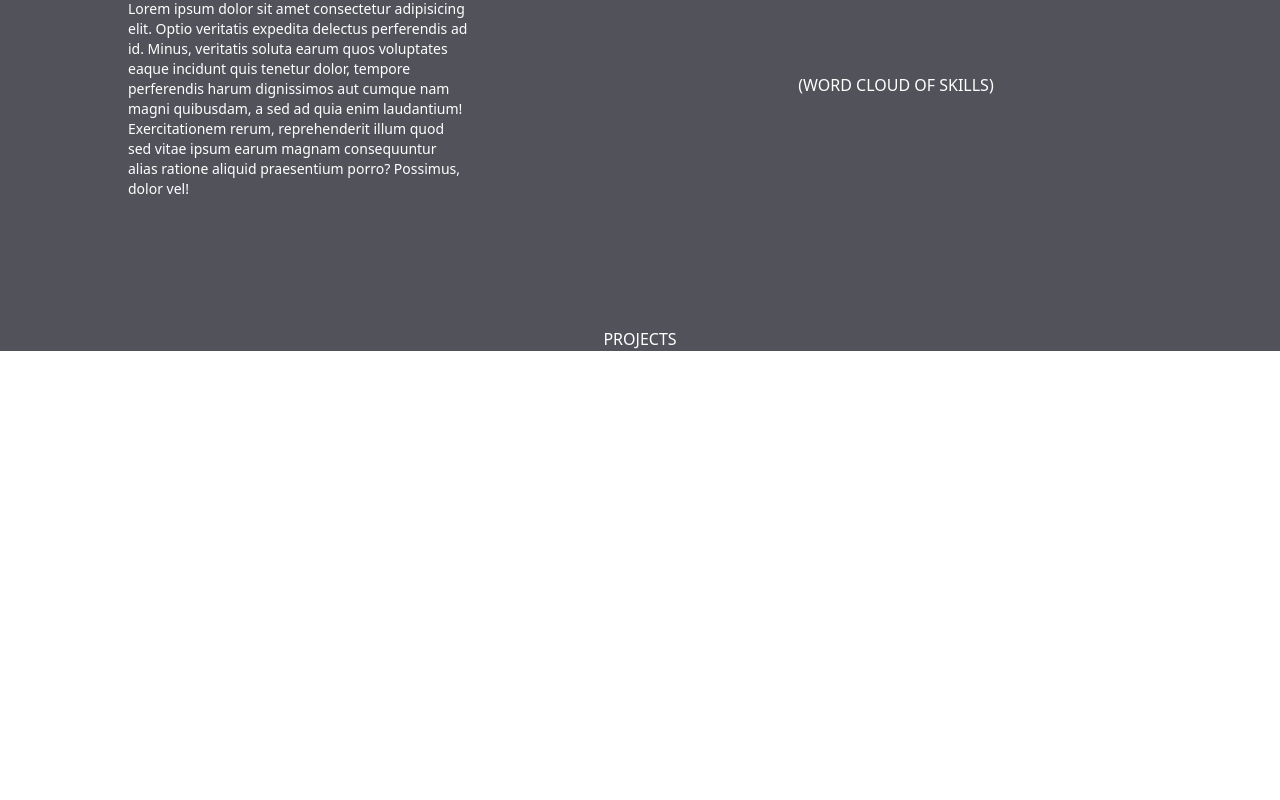
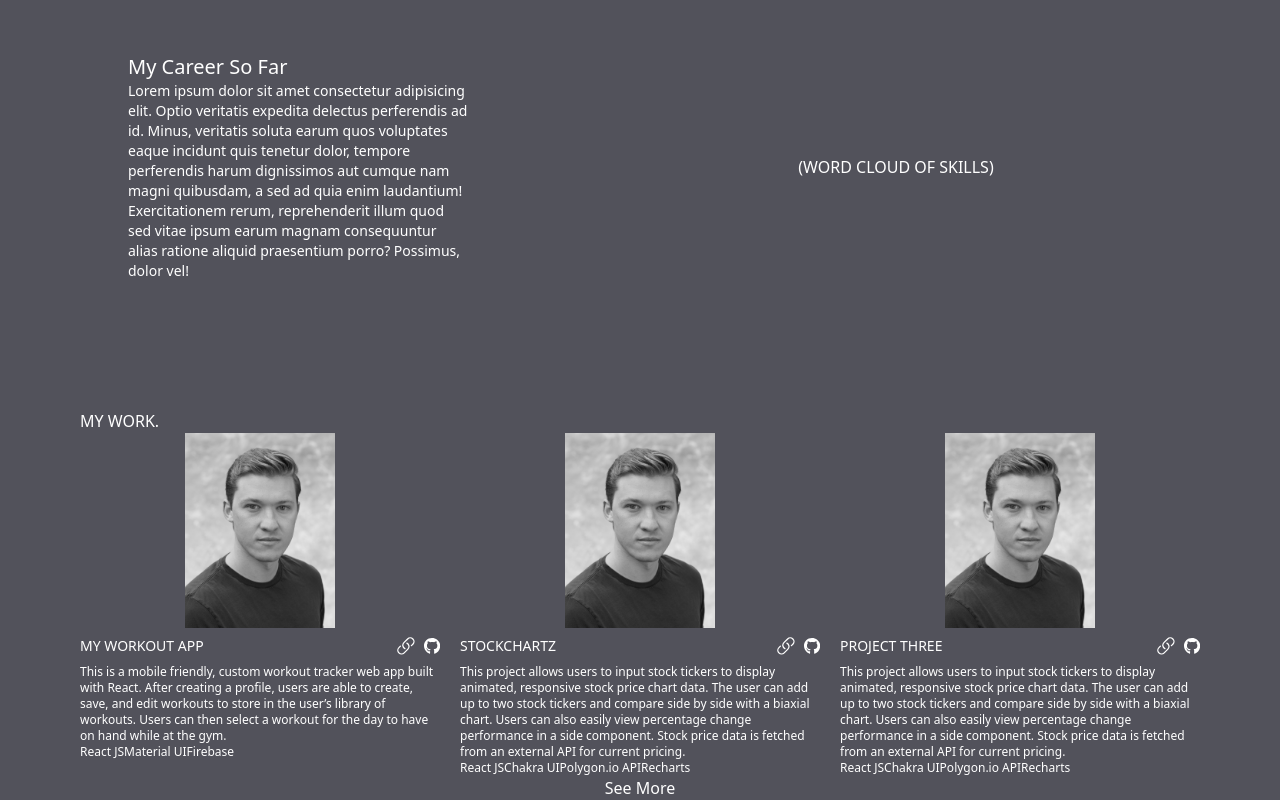
Before and after one commit to CharlesCarr/charlie_dev_portfolio, a Next.js app in the folder with-tailwindcss-app/: page / in a window 1280 px wide. Shown: the part 1248-2048 px from the top of the page. Before the commit the page ends 1599 px from the top, so only its background shows below. Built offline with nearby package versions, Linux system fonts and the light colour scheme.

Commit message:
feat(projects): add initial project components

```diff
--- /dev/null
+++ b/with-tailwindcss-app/components/Project.tsx
@@ -0,0 +1,46 @@
+import Image from "next/image";
+import { ProjectData } from "../types/ProjectData";
+import Headshot from "../images/headshot.jpeg";
+import { FaGithub } from "react-icons/fa";
+import { LinkIcon } from "@heroicons/react/24/solid";
+
+const Project: any = ({
+  title,
+  image,
+  description,
+  github,
+  demo,
+  tech,
+}: ProjectData) => {
+  return (
+    <div className="text-sm">
+      <div className="w-100 flex justify-center items-center">
+        <Image
+          alt="headshot"
+          src={Headshot}
+          width={150}
+          height={150}
+          objectFit="contain"
+        />
+      </div>
+      <div className="w-100">
+        <div className="w-100 flex justify-center items-center">
+          <h1 className="text-white grow">{title}</h1>
+          <div className="flex justify-center items-center">
+            <LinkIcon className="text-4xl" />
+            <FaGithub className="text-4xl ml-2" />
+          </div>
+        </div>
+
+        <p className="text-xs">{description}</p>
+        <div className="flex">
+          {tech.map((t: string) => {
+            return <p className="text-xs">{t}</p>;
+          })}
+        </div>
+      </div>
+    </div>
+  );
+};
+
+export default Project;
--- a/with-tailwindcss-app/components/sections/Projects.tsx
+++ b/with-tailwindcss-app/components/sections/Projects.tsx
@@ -1,9 +1,64 @@
-import React from "react";
+import Project from "../Project";
+import { ProjectData } from "../../types/ProjectData";
 
 function Projects() {
+  const projects = [
+    {
+      title: "MY WORKOUT APP",
+      image: "img",
+      description:
+        "This is a mobile friendly, custom workout tracker web app built with React. After creating a profile, users are able to create, save, and edit workouts to store in the user’s library of workouts. Users can then select a workout for the day to have on hand while at the gym.",
+      github: "https://github.com/CharlesCarr/workout-v2",
+      demo: "https://workout-tracker-faa13.web.app/",
+      tech: [
+        "React JS",
+        "Material UI",
+        "Firebase",
+      ],
+    },
+    {
+      title: "STOCKCHARTZ",
+      image: "img",
+      description:
+        "This project allows users to input stock tickers to display animated, responsive stock price chart data. The user can add up to two stock tickers and compare side by side with a biaxial chart. Users can also easily view percentage change performance in a side component. Stock price data is fetched from an external API for current pricing.",
+      github: "https://github.com/CharlesCarr/react-stock-chart",
+      demo: "https://stockchartz.web.app/",
+      tech: ["React JS", "Chakra UI", "Polygon.io API", "Recharts"],
+    },
+    {
+      title: "PROJECT THREE",
+      image: "img",
+      description:
+        "This project allows users to input stock tickers to display animated, responsive stock price chart data. The user can add up to two stock tickers and compare side by side with a biaxial chart. Users can also easily view percentage change performance in a side component. Stock price data is fetched from an external API for current pricing.",
+      github: "https://github.com/CharlesCarr/react-stock-chart",
+      demo: "https://stockchartz.web.app/",
+      tech: ["React JS", "Chakra UI", "Polygon.io API", "Recharts"],
+    },
+  ];
+
   return (
-    <section className="flex flex-col justify-center item-center mt-32">
-      <p>PROJECTS</p>
+    <section className="flex flex-col justify-start item-start mt-32 px-20">
+      <p>MY WORK.</p>
+
+      <div className="grid grid-cols-1 sm:grid-cols-2 lg:grid-cols-3 gap-5">
+        {projects.map(
+          ({ title, image, description, github, demo, tech }: ProjectData) => {
+            return (
+              <Project
+                key={title}
+                title={title}
+                image={image}
+                description={description}
+                github={github}
+                demo={demo}
+                tech={tech}
+              />
+            );
+          }
+        )}
+      </div>
+
+      <button>See More</button>
     </section>
   );
 }
--- a/with-tailwindcss-app/package.json
+++ b/with-tailwindcss-app/package.json
@@ -9,7 +9,8 @@
     "@heroicons/react": "^2.0.11",
     "next": "latest",
     "react": "18.1.0",
-    "react-dom": "18.1.0"
+    "react-dom": "18.1.0",
+    "react-icons": "^4.4.0"
   },
   "devDependencies": {
     "@svgr/webpack": "^6.4.0",
--- a/with-tailwindcss-app/pages/index.tsx
+++ b/with-tailwindcss-app/pages/index.tsx
@@ -8,17 +8,17 @@ import Projects from "../components/sections/Projects";
 const Home: NextPage = () => {
   return (
     // <div className="relative flex min-h-screen flex-col items-center justify-center py-2 bg-zinc-900 text-slate-50 opacity-95">
-    <div className="bg-zinc-600 min-h-screen flex flex-col items-center text-white">
+    <div className="bg-zinc-600 h-100 min-h-screen flex flex-col items-center text-white">
       <Head>
         <title>Charlie Carr</title>
         <link rel="icon" href="/favicon.ico" />
       </Head>
+      <Header />
       <div className="relative w-full min-h-screen">
         {/* Shapes for Background Gradient */}
         <div className="absolute top-52 left-24 w-72 h-72 bg-cyan-300 rounded-full mix-blend-multiply filter blur-xl opacity-70 animate-blob"></div>
         <div className="absolute top-44 right-44 w-52 h-52 bg-teal-300 rounded-full mix-blend-multiply filter blur-xl opacity-70 animate-blob animation-delay-2000"></div>
         <div className="absolute top-24 left-80 w-32 h-32 bg-orange-400 rounded-full mix-blend-multiply filter blur-xl opacity-70 animate-blob animation-delay-4000"></div>
-        <Header />
         <Main />
       </div>
       <About />
--- /dev/null
+++ b/with-tailwindcss-app/types/ProjectData.ts
@@ -0,0 +1,8 @@
+export interface ProjectData {
+  title: string;
+  image: string;
+  description: string;
+  github: string;
+  demo: string;
+  tech: string[];
+};
```
Also changed, not shown: 1 other file (tests, documents, lock files or other folders).
